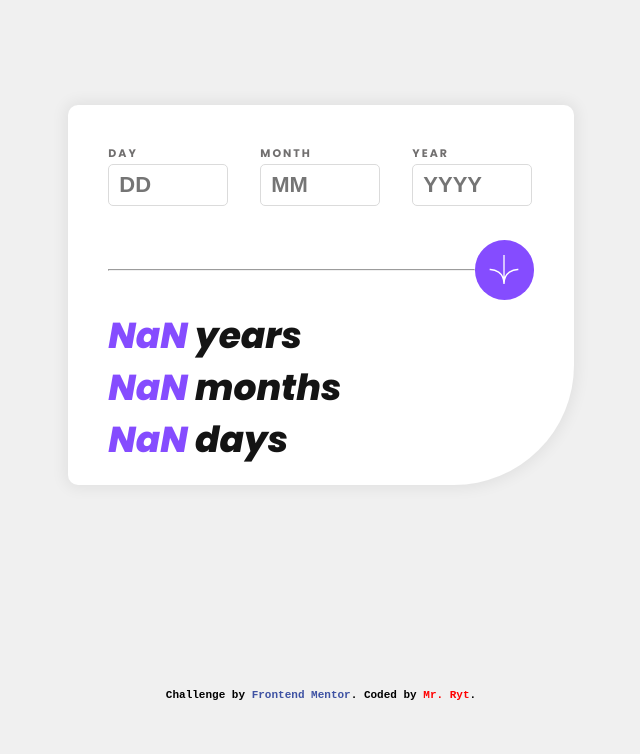
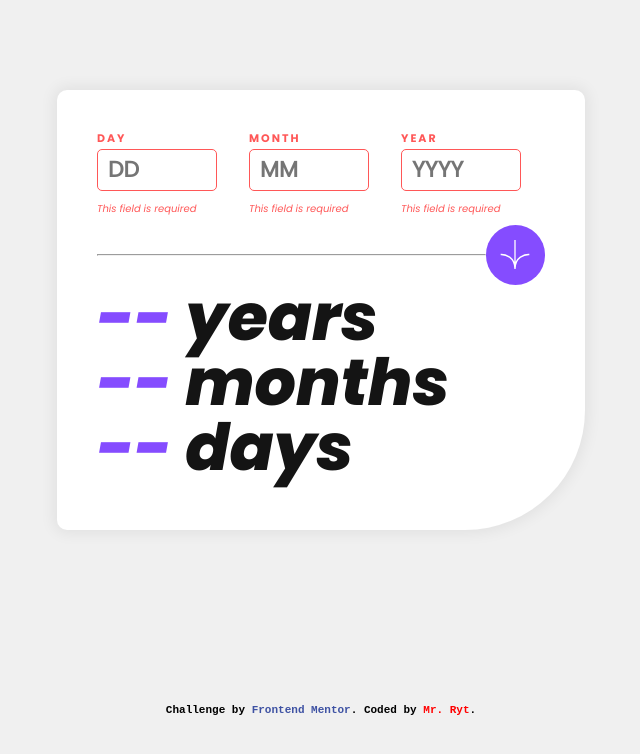
Before and after one commit to MrRyt247/age-calculator-app_fm, a plain HTML site: page index.html in a window 1280 px wide. Both pictures are taken after a click on the button 823 px from the left and 269 px from the top of the page. Shown: the whole page, without its empty margins (319-959 px from the left). Drawn offline with Linux system fonts and the light colour scheme.

Commit message:
right track

```diff
--- a/script.js
+++ b/script.js
@@ -1,13 +1,13 @@
 function age() {
   const d = new Date();
-  var currentDate = d.getDate();
+  const currentDate = d.getDate();
   var currentMonth = d.getMonth() + 1;
   var currentYear = d.getFullYear();
   const lastDate = new Date(currentYear, currentMonth, 0).getDate();
 
-  const inputDate = parseInt(document.getElementById("inputDate").value);
-  const inputMonth = parseInt(document.getElementById("inputMonth").value);
-  const inputYear = parseInt(document.getElementById("inputYear").value);
+  const inputDate = document.getElementById("inputDate").value;
+  const inputMonth = document.getElementById("inputMonth").value;
+  const inputYear = document.getElementById("inputYear").value;
 
   const label = document.querySelectorAll("label");
   const input = document.querySelectorAll("input");
@@ -17,16 +17,59 @@ function age() {
   const resultMonth = document.getElementById("resultMonth");
   const resultYear = document.getElementById("resultYear");
 
-  if (input[0] === "") {
-    log[0].innerText = "This field is required";
+  let a = 1,
+    b = 2,
+    c = 0.1;
+  switch (inputDate) {
+    case "":
+      label[0].style.color = "var(--lightRed)";
+      input[0].style.borderColor = "var(--lightRed)";
+      log[0].innerText = "This field is required";
+      resultDate.innerText = "--";
+      break;
+    default:
+      a = 0;
+      label[0].style.color = "var(--smokeyGrey)";
+      input[0].style.borderColor = "var(--lightGrey)";
+      log[0].innerText = "";
+  }
+  switch (inputMonth) {
+    case null || "":
+      label[1].style.color = "var(--lightRed)";
+      input[1].style.borderColor = "var(--lightRed)";
+      log[1].innerText = "This field is required";
+      resultMonth.innerText = "--";
+      break;
+    default:
+      b = 0;
+      label[1].style.color = "var(--smokeyGrey)";
+      input[1].style.borderColor = "var(--lightGrey)";
+      log[1].innerText = "";
+  }
+  switch (inputYear) {
+    case null || "":
+      label[2].style.color = "var(--lightRed)";
+      input[2].style.borderColor = "var(--lightRed)";
+      log[2].innerText = "This field is required";
+      resultYear.innerText = "--";
+      break;
+    default:
+      c = 0;
+      label[2].style.color = "var(--smokeyGrey)";
+      input[2].style.borderColor = "var(--lightGrey)";
+      log[2].innerText = "";
+  }
+
+  let check = a === b && a === c && b === c;
+  if (!check) {
   } else {
-    let calcDate = currentDate - inputDate;
-    if (inputDate > lastDate) {
+    let calcDate = currentDate - parseInt(inputDate);
+    if (inputDate < 0 || inputDate > lastDate) {
       label[0].style.color = "var(--lightRed)";
       input[0].style.borderColor = "var(--lightRed)";
       log[0].innerText = "Must be a valid date";
     } else if (calcDate < 0) {
-      calcDate = calcDate + lastDate;
+      calcDate += lastDate;
       currentMonth--;
       resultDate.innerText = calcDate;
       label[0].style.color = "var(--smokeyGrey)";
@@ -39,10 +82,10 @@ function age() {
       log[0].innerText = "";
     }
 
-    let calcMonth = currentMonth - inputMonth;
-    if (inputMonth > 12) {
+    let calcMonth = currentMonth - parseInt(inputMonth);
+    if (inputMonth < 0 || inputMonth > 12) {
       label[1].style.color = "var(--lightRed)";
-      input[1].style.borderColor = "var(--lightGrey)";
+      input[1].style.borderColor = "var(--lightRed)";
       log[1].innerText = "Must be a valid month";
     } else if (calcMonth < 0) {
       calcMonth += 12;
@@ -58,8 +101,8 @@ function age() {
       log[1].innerText = "";
     }
 
-    let calcYear = currentYear - inputYear;
-    if (calcYear < 0) {
+    let calcYear = currentYear - parseInt(inputYear);
+    if (inputYear < 0 || calcYear < 0) {
       label[2].style.color = "var(--lightRed)";
       input[2].style.borderColor = "var(--lightRed)";
       log[2].innerText = "Must be in the past";
--- a/style.css
+++ b/style.css
@@ -1,3 +1,8 @@
+@font-face {
+    font-family: Poppins;
+    src: url(assets/fonts/Poppins-Regular.ttf);
+}
+
 @font-face {
     font-family: Poppins Bold;
     src: url(assets/fonts/Poppins-Bold.ttf);
@@ -38,8 +43,8 @@ body {
 }
 
 .container {
-    height: 380px;
-    aspect-ratio: 1.33;
+    height: 440px;
+    aspect-ratio: 1.2;
     border-radius: 10px 10px 120px 10px;
     box-shadow: 0 0 15px 3px #0001;
     background-color: var(--white);
@@ -73,8 +78,9 @@ input {
     margin-top: 2px;
     border: solid 1px var(--lightGrey);
     border-radius: 5px;
+    font-family: 'Poppins';
     font-size: 22px;
-    font-weight: 600;
+    font-weight: 700;
     color: var(--offBlack);
 }
 
@@ -114,15 +120,15 @@ img {
 
 .result {
     display: block;
-    line-height: 32px;
+    line-height: 65px;
 }
 
 .result p {
-    font-size: 36px;
-    font-weight: 800;
+    font-size: 65px;
+    font-weight: bolder;
     font-family: 'Poppins Bold Italic';
     color: var(--offBlack);
-    margin: 20px 0;
+    margin: 0;
 }
 
 .number {
```
